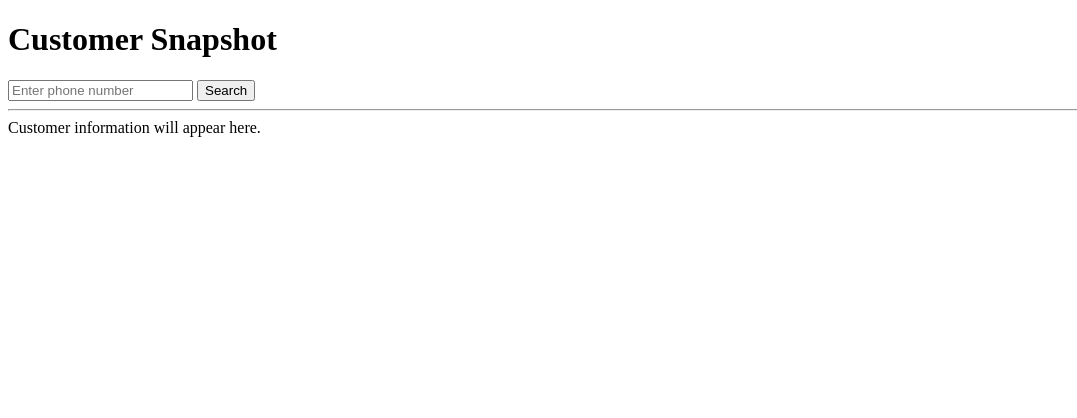
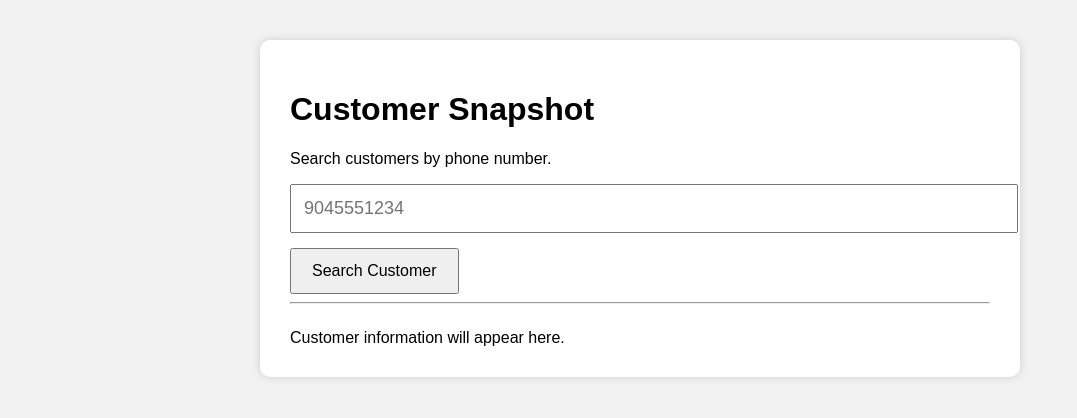
Before and after one commit to arnoldotgarza-lab/customer-snapshot, a plain HTML site: page index.html in a window 1280 px wide. Shown: the whole page, without its empty margins (0-1077 px from the left). Drawn offline with Linux system fonts and the light colour scheme.

Commit message:
Improve page layout

```diff
--- a/index.html
+++ b/index.html
@@ -3,25 +3,38 @@
 
 <head>
     <title>Customer Snapshot</title>
+    <link rel="stylesheet" href="style.css">
 </head>
 
 <body>
 
+<div class="container">
+
 <h1>Customer Snapshot</h1>
+
+<p>
+Search customers by phone number.
+</p>
 
 <input
 type="text"
 id="phone"
-placeholder="Enter phone number">
+placeholder="9045551234">
 
 <button onclick="searchCustomer()">
-Search
+
+Search Customer
+
 </button>
 
 <hr>
 
 <div id="result">
+
 Customer information will appear here.
+
+</div>
+
 </div>
 
 <script src="script.js"></script>
```
